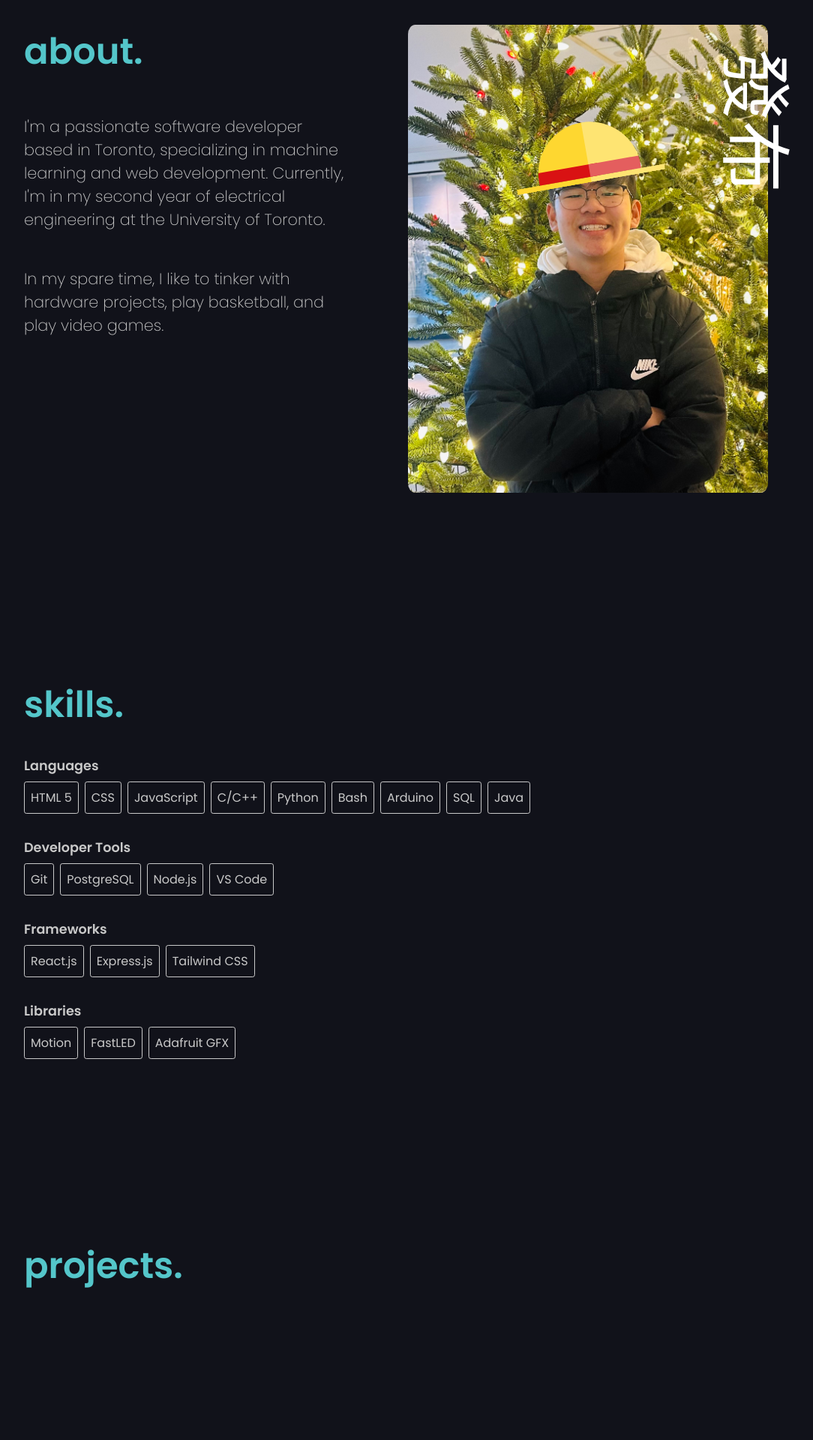
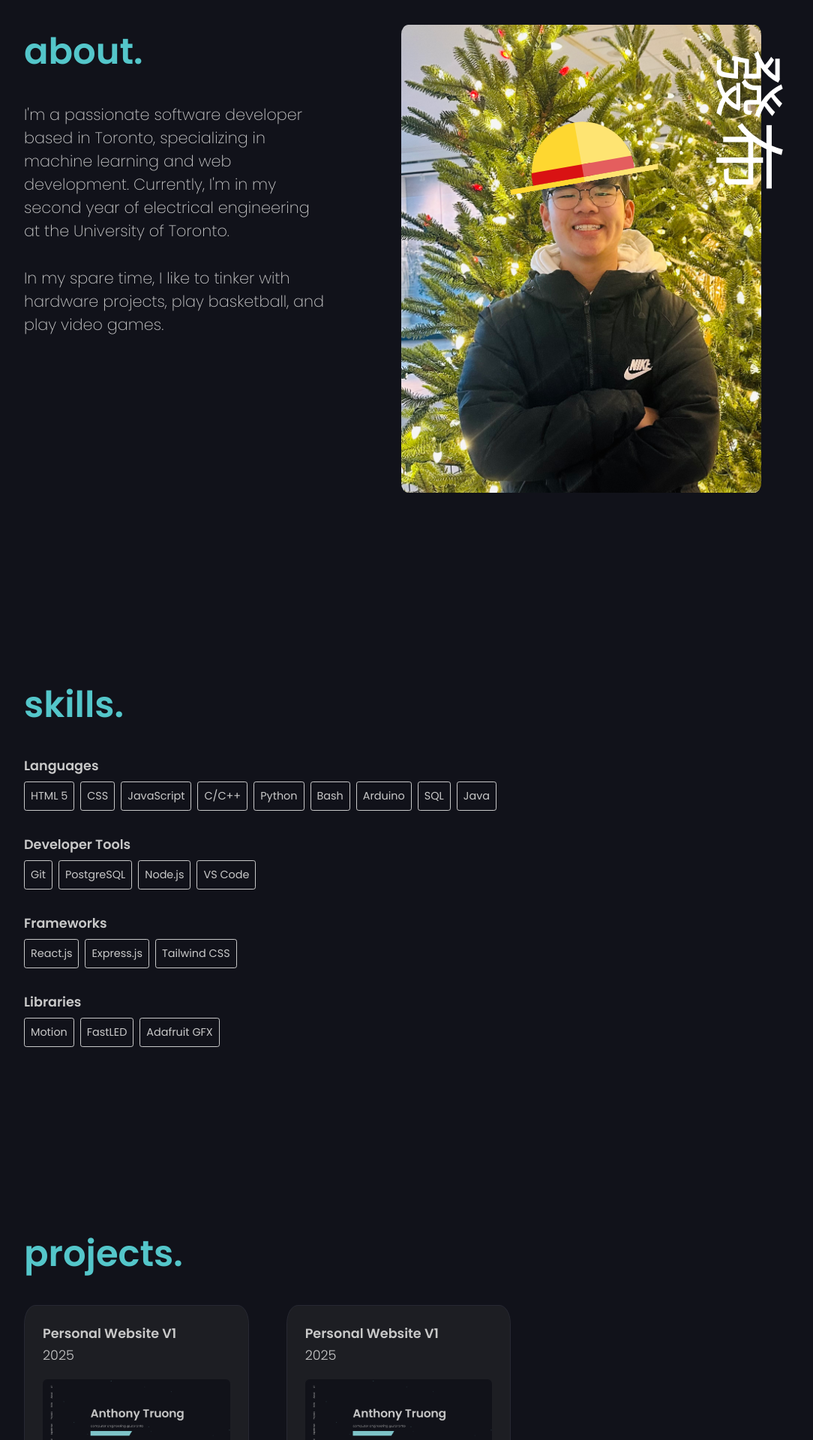
Before and after one commit to AnthonyX4/portfolio, a React (Vite) app: page / in a window 1280 px wide. Shown: the part 880-2800 px from the top of the page at 75% size, without its empty margins (176-1260 px from the left). Built offline with nearby package versions, Linux system fonts and the light colour scheme.

Commit message:
Add styling to projects and contact section

```diff
--- a/src/App.jsx
+++ b/src/App.jsx
@@ -4,6 +4,7 @@ import Hero from './pages/Hero/Hero'
 import About from './pages/About/About'
 import Skills from './pages/Skills/Skills'
 import Projects from './pages/Projects/Projects'
+import Contact from './pages/Contact/Contact'
 import ParticleBackground from './components/Background/ParticleBackground'
 
 const App = () => {
@@ -25,6 +26,7 @@ const App = () => {
         <About />
         <Skills />
         <Projects />
+        <Contact />
       </main>
     </>
   );
--- a/src/components/Content/Content.jsx
+++ b/src/components/Content/Content.jsx
@@ -31,9 +31,28 @@ const sections = [
             {
                 title: 'Personal Website V1',
                 period: '2025',
-                techstack: ['React', 'CSS', 'Motion', 'Three.js'],
+                image: 'ProjectOne.png',
+                techstack: ['React', 'CSS', 'Motion'],
                 summary: `The first iteration of my personal website
-                made with React in which I explored animations and 3D models `,
+                made with React in which I explored animations and responsive layout design `,
+                description: `Sed ut perspiciatis unde omnis iste natus error sit
+                voluptatem accusantium doloremque laudantium, totam rem aperiam,
+                eaque ipsa quae ab illo inventore veritatis et quasi architecto
+                beatae vitae dicta sunt explicabo. Nemo enim ipsam voluptatem quia
+                voluptas sit aspernatur aut odit aut fugit, sed quia consequuntur
+                magni dolores eos qui ratione voluptatem sequi nesciunt. Neque porro
+                quisquam est, qui dolorem ipsum quia dolor sit amet, consectetur, adipisci velit, sed q`,
+                improvements: ['asd', 'asd', 'asd'],
+                url: 'https://www.google.com/',
+                github: 'https://github.com/AnthonyX4/portfolio',
+            },
+            {
+                title: 'Personal Website V1',
+                period: '2025',
+                image: 'ProjectOne.png',
+                techstack: ['React', 'CSS', 'Motion'],
+                summary: `The first iteration of my personal website
+                made with React in which I explored animations and responsive layout design `,
                 description: `Sed ut perspiciatis unde omnis iste natus error sit
                 voluptatem accusantium doloremque laudantium, totam rem aperiam,
                 eaque ipsa quae ab illo inventore veritatis et quasi architecto
--- a/src/global.css
+++ b/src/global.css
@@ -2,7 +2,8 @@
 
 :root {
   --primary-color: #11121a;
-  --hover-color: #272832;
+  --secondary-color: #272832;
+  --card-color: #1d1e23;
   --accent-color: #64bafa;
   --theme-color: #54C6CA;
   --text-color: #c9c9c9;
@@ -22,7 +23,7 @@ body {
 }
 
 main {
-  padding: 3rem min(7rem, 5%) 0 min(13rem, 24%);
+  padding: 3rem min(7rem, 5.7%) 0 min(13rem, 24%);
 }
 
 @media screen and (max-width: 650px) {
--- a/src/pages/About/About.jsx
+++ b/src/pages/About/About.jsx
@@ -12,8 +12,8 @@ const About = () => {
 
                 <div className={styles.textBox}>
                     <h1 className="title">{content.title}</h1>
-                    <p1 className={styles.text}>{content.contentOne}</p1>
-                    <p1 className={styles.text}>{content.contentTwo}</p1>
+                    <p className={styles.text}>{content.contentOne}</p>
+                    <p className={styles.text}>{content.contentTwo}</p>
                 </div>
 
                 <div className={styles.picturesBox}>
@@ -39,7 +39,7 @@ const About = () => {
                     </svg>
 
                     <div className={styles.chineseNameContainer}>
-                        <p1 className={styles.chineseName}>發布</p1>
+                        <p className={styles.chineseName}>發布</p>
                     </div>
 
                 </div>
--- a/src/pages/About/About.module.css
+++ b/src/pages/About/About.module.css
@@ -15,7 +15,7 @@
 /* Container for text + images */
 .contentBox {
   display: flex;
-  gap: 5rem;
+  gap: 6rem;
   padding-right: 1rem;
   z-index: 1;
 }
@@ -36,7 +36,7 @@
 .textBox {
   display: flex;
   flex-direction: column;
-  gap: 3rem;
+  gap: 2rem;
 }
 
 /* ---------------------------
--- a/src/pages/Contact/Contact.jsx
+++ b/src/pages/Contact/Contact.jsx
@@ -1,10 +1,19 @@
-import './Contact.css';
+import styles from './Contact.module.css';
+import section from "../../components/Content/Content";
+const content = section.find((item) => item.id === 'contact');
 
 const Contact = () => {
     return(
-        <div>
-            <h1>Contact</h1>
-        </div>
+        <section className={styles.contact}>
+            <div className={styles.contentBox}>
+                <h1 className="title">{content.title}</h1>
+                <div className={styles.emailSection}>
+                    <span className={styles.emailTitle}>Email:</span>
+                    <span className={styles.email}>{content.email}</span>
+                </div>
+            </div>
+
+        </section>
     );
 }
 
--- /dev/null
+++ b/src/pages/Contact/Contact.module.css
@@ -0,0 +1,22 @@
+.contact{
+    margin-top: 30vh;
+    margin-bottom: 15vh;
+}
+
+.contentBox{
+    display: flex;
+    flex-direction: column;
+    gap: 2rem;
+}
+
+.emailSection {
+    display: flex;
+    flex-direction: row;
+    gap: 2rem;
+}
+
+.emailTitle, .email {
+    color: var(--text-color);
+    font-size: 1.3rem;
+
+}
--- a/src/pages/Projects/Projects.jsx
+++ b/src/pages/Projects/Projects.jsx
@@ -1,11 +1,65 @@
 import styles from './Projects.module.css';
+import { BsGithub } from "react-icons/bs";
+import { PiGlobeLight } from "react-icons/pi";
+import { IoChevronForward } from "react-icons/io5";
+import { motion } from "framer-motion";
 import section from "../../components/Content/Content";
 const content = section.find((item) => item.id === 'projects');
 
+const NavIcon = ({ link, children }) => {
+  return (
+    <motion.a
+      href={link}
+      target="_blank"
+      rel="noopener noreferrer"
+      initial={{color: "var(--text-color)"}}
+      whileHover={{ color: "var(--accent-color)" }}
+    >
+      {children}
+    </motion.a>
+  );
+};
+
 const Projects = () => {
-    return(
+    return (
         <section className={styles.projects}>
-            <h1 className="title">{content.title}</h1>
+
+            <div className={styles.contentBox}>
+                <h1 className="title">{content.title}</h1>
+                <div className={styles.projectsSectionContainer}>
+
+                    {
+                        content.items.map((item, index) =>
+                            <div className={styles.card}>
+                                <h1 className={styles.cardTitle}>{item.title}</h1>
+                                <h2 className={styles.cardPeriod}>{item.period}</h2>
+                                <img
+                                    src={new URL(`../../assets/${item.image}`, import.meta.url).href}
+                                    alt={item.title}
+                                    className={styles.cardImage}
+                                />
+
+                                <div className={styles.skillsContainer}>
+                                    {item.techstack.map((skill) => <span className={styles.cardSkill}>{skill}</span>)}
+                                </div>
+
+                                <p className={styles.cardSummary}>{item.summary}</p>
+
+                                <div className={styles.moreDetailsContainer}>
+                                    {item.github && <NavIcon link={item.github}><BsGithub size={"1.4rem"}/></NavIcon>}
+                                    {item.url && <NavIcon link={item.url}><PiGlobeLight size={"1.7rem"}/></NavIcon>}
+                                    <div className={styles.detailsButton}>
+                                        <p>details</p>
+                                        <IoChevronForward size={"1.4rem"}/>
+                                    </div>
+                                </div>
+                            </div>
+                        )
+                    }
+
+
+                </div>
+            </div>
 
         </section>
     );
--- a/src/pages/Projects/Projects.module.css
+++ b/src/pages/Projects/Projects.module.css
@@ -1,4 +1,84 @@
 .projects {
     margin-top: 30vh;
-    height: 100vh;
+    color: var(--text-color);
 }
+
+.contentBox{
+    display: flex;
+    flex-direction: column;
+    gap: 2rem;
+}
+
+.projectsSectionContainer {
+    display: grid;
+    grid-template-columns: repeat(3,1fr);
+    gap: 5%;
+}
+
+.card {
+    background-color: var(--card-color);
+    padding: 1.5rem;
+    border-radius: 5%;
+    border: 1px solid var(--secondary-color);
+    display: flex;
+    flex-direction: column;
+    gap: 0.2rem;
+}
+
+.cardTitle {
+    font-size: 1.1rem;
+    font-weight: 600;
+}
+
+.cardPeriod {
+    font-size: 1.1rem;
+    font-weight: 300;
+}
+
+.cardImage {
+    width: 100%;
+    margin-top: 1rem;
+    margin-bottom: 1rem;
+    border-radius: 0.375rem;
+}
+
+.skillsContainer {
+    display: flex;
+    flex-wrap: wrap;
+    gap: 0.6rem;
+    margin-bottom: 0.2rem;
+}
+
+.cardSkill, .cardSummary, .detailsButton {
+    font-size: 0.9rem;
+    font-weight: 200;
+}
+
+
+.cardSkill {
+    border: 1px solid var(--secondary-color);
+    border-radius: 0.375rem;
+    padding: 0.2rem;
+    font-weight: 400;
+}
+
+.moreDetailsContainer{
+    display: flex;
+    align-items: center;
+    gap: 0.7rem;
+    margin-top: 5rem;
+}
+
+.moreDetailsContainer a {
+    display: flex;
+    align-items: center;
+    justify-content: center;
+    padding: 0;
+    margin: 0;
+}
+
+.detailsButton {
+    display: flex;
+    margin-left: auto;
+    font-weight: 400;
+}
--- a/src/pages/Skills/Skills.jsx
+++ b/src/pages/Skills/Skills.jsx
@@ -16,11 +16,11 @@ const Skills = () => {
                     <div className={styles.skillsContainer}>
                         {
                             content.languages.map((item, index) =>
-                                <p1
+                                <p
                                     key={index}
                                     className={styles.skill}
                                 > {item}
-                                </p1>
+                                </p>
                             )
                         }
 
@@ -32,11 +32,11 @@ const Skills = () => {
                     <div className={styles.skillsContainer}>
                         {
                             content.developerTools.map((item, index) =>
-                                <p1
+                                <p
                                     key={index}
                                     className={styles.skill}
                                 > {item}
-                                </p1>
+                                </p>
                             )
                         }
                     </div>
@@ -47,11 +47,11 @@ const Skills = () => {
                     <div className={styles.skillsContainer}>
                         {
                             content.frameworks.map((item, index) =>
-                                <p1
+                                <p
                                     key={index}
                                     className={styles.skill}
                                 > {item}
-                                </p1>
+                                </p>
                             )
                         }
                     </div>
@@ -62,11 +62,11 @@ const Skills = () => {
                     <div className={styles.skillsContainer}>
                         {
                             content.libraries.map((item, index) =>
-                                <p1
+                                <p
                                     key={index}
                                     className={styles.skill}
                                 > {item}
-                                </p1>
+                                </p>
                             )
                         }
                     </div>
--- a/src/pages/Skills/Skills.module.css
+++ b/src/pages/Skills/Skills.module.css
@@ -21,7 +21,7 @@
     border: 0.1rem solid var(--text-color);
     border-radius: 0.2rem;
     color: var(--text-color);
-    font-size: 1rem;
+    font-size: 0.9rem;
     padding: 0.5rem;
 }
 
```
Also changed, not shown: src/assets/ProjectOne.png (added), src/pages/Contact/Contact.css (deleted).
